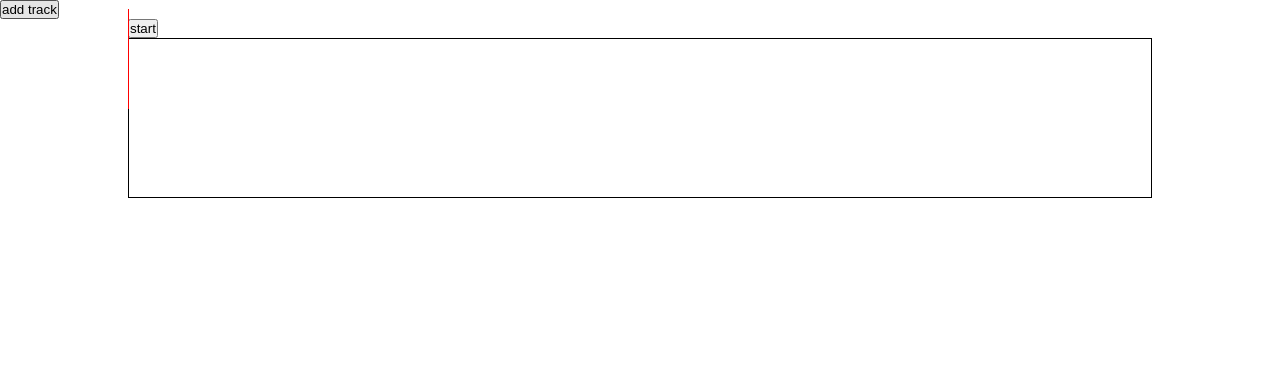
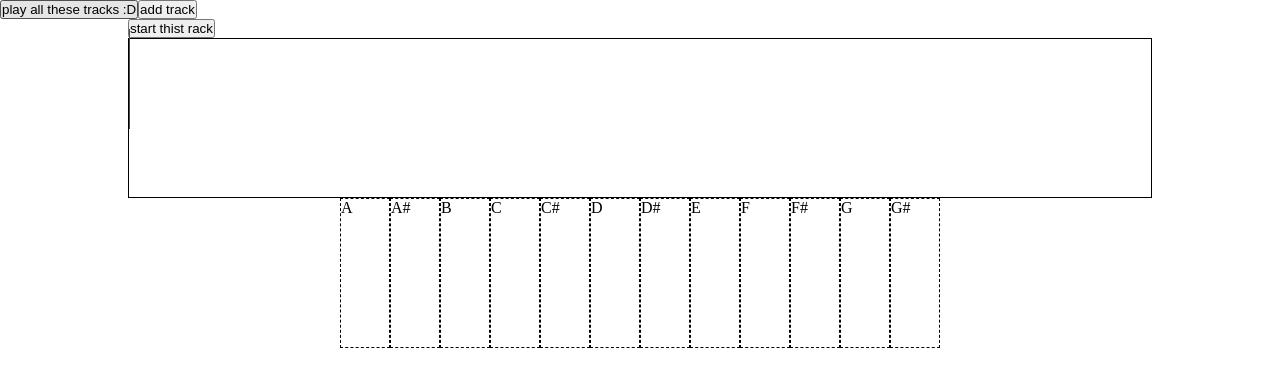
Before and after one commit to KevinLee3627/piano-thing, a React (Vite) app: page / in a window 1280 px wide. Shown: the top 386 px of the page. Built offline with nearby package versions, Linux system fonts and the light colour scheme.

Commit message:
feat: whole lotta stuff...mulitple track playback at once

```diff
--- a/src/App.tsx
+++ b/src/App.tsx
@@ -6,11 +6,24 @@ import { trackSlice } from './app/trackSlice';
 function App() {
   const dispatch = useAppDispatch();
   const tracks = useAppSelector((state) => state.tracks);
-  console.log(tracks);
-
   return (
     <GlobalAudioContextProvider>
       <div>
+        {/* <p>Playing? {project.isPlaying ? 'Yerp' : 'Nope'}</p> */}
+        {/* <button onClick={() => dispatch(projectSlice.actions.startPlayback())}>
+          play track(s)
+        </button> */}
+        <button
+          onClick={() => {
+            Object.values(tracks).forEach((track) =>
+              dispatch(
+                trackSlice.actions.startTrack({ trackId: track.trackId })
+              )
+            );
+          }}
+        >
+          play all these tracks :D
+        </button>
         <button onClick={() => dispatch(trackSlice.actions.addTrack())}>
           add track
         </button>
--- /dev/null
+++ b/src/app/projectSlice.ts
@@ -0,0 +1,22 @@
+import { createSlice } from '@reduxjs/toolkit';
+
+interface ProjectState {
+  isPlaying: boolean;
+}
+
+const initialState: ProjectState = {
+  isPlaying: false,
+};
+
+export const projectSlice = createSlice({
+  name: 'project',
+  initialState,
+  reducers: {
+    startPlayback: (state) => {
+      state.isPlaying = true;
+    },
+    stopPlayback: (state) => {
+      state.isPlaying = false;
+    },
+  },
+});
--- a/src/app/store.ts
+++ b/src/app/store.ts
@@ -1,9 +1,11 @@
 import { configureStore } from '@reduxjs/toolkit';
 import { trackSlice } from './trackSlice';
+import { projectSlice } from './projectSlice';
 
 export const store = configureStore({
   reducer: {
     tracks: trackSlice.reducer,
+    project: projectSlice.reducer,
   },
 });
 
--- a/src/app/trackSlice.ts
+++ b/src/app/trackSlice.ts
@@ -18,6 +18,7 @@ interface Block {
 interface Track {
   trackId: string;
   blocks: Record<string, Block>;
+  isPlaying: boolean;
 }
 
 export type TrackState = Record<string, Track>;
@@ -27,6 +28,7 @@ const initialState: TrackState = {
   [initialTrackID]: {
     trackId: initialTrackID,
     blocks: {},
+    isPlaying: false,
   },
 };
 
@@ -39,7 +41,14 @@ export const trackSlice = createSlice({
       state[newTrackId] = {
         trackId: newTrackId,
         blocks: {},
+        isPlaying: false,
       };
+    },
+    startTrack: (state, action: PayloadAction<Pick<Track, 'trackId'>>) => {
+      state[action.payload.trackId].isPlaying = true;
+    },
+    stopTrack: (state, action: PayloadAction<Pick<Track, 'trackId'>>) => {
+      state[action.payload.trackId].isPlaying = false;
     },
     addBlock: (
       state,
--- a/src/components/Block.tsx
+++ b/src/components/Block.tsx
@@ -3,6 +3,7 @@ import { useAppDispatch, useAppSelector } from '../app/hooks';
 import { trackSlice } from '../app/trackSlice';
 
 interface BlockProps {
+  trackId: string;
   blockId: string;
   startTime: number;
   duration: number;
@@ -15,7 +16,7 @@ interface BlockProps {
 export const Block = (props: BlockProps) => {
   const dispatch = useAppDispatch();
   const blockInfo = useAppSelector(
-    (state) => state.tracks.blocks[props.blockId]
+    (state) => state.tracks[props.trackId].blocks[props.blockId]
   );
 
   const [pointerIsPressed, setPointerIsPressed] = useState(false);
@@ -29,6 +30,7 @@ export const Block = (props: BlockProps) => {
       (props.duration / props.trackLength) * props.trackDimensions.width;
     dispatch(
       trackSlice.actions.editBlock({
+        trackId: props.trackId,
         blockId: props.blockId,
         dims: {
           left: newLeft,
@@ -65,6 +67,7 @@ export const Block = (props: BlockProps) => {
           props.trackLength;
         dispatch(
           trackSlice.actions.editBlock({
+            trackId: props.trackId,
             blockId: props.blockId,
             startTime: newStartTime,
           })
@@ -82,6 +85,7 @@ export const Block = (props: BlockProps) => {
             (props.duration / props.trackLength) * props.trackDimensions.width;
           dispatch(
             trackSlice.actions.editBlock({
+              trackId: props.trackId,
               blockId: props.blockId,
               dims: {
                 left: newLeft,
--- a/src/components/Keyboard.tsx
+++ b/src/components/Keyboard.tsx
@@ -2,7 +2,7 @@ import { useAppDispatch } from '../app/hooks';
 import { trackSlice } from '../app/trackSlice';
 import { getNoteFreqByName, noteMapping } from '../util/noteUtils';
 
-export const Keyboard = () => {
+export const Keyboard = ({ trackId }: { trackId: string }) => {
   const dispatch = useAppDispatch();
   return (
     <div style={{ display: 'flex', justifyContent: 'center' }}>
@@ -18,6 +18,7 @@ export const Keyboard = () => {
             onClick={() => {
               dispatch(
                 trackSlice.actions.addBlock({
+                  trackId,
                   startTime: 0,
                   duration: 1,
                   frequency: getNoteFreqByName(`${note}4`),
--- a/src/components/Sequencer.tsx
+++ b/src/components/Sequencer.tsx
@@ -1,9 +1,11 @@
 import { useEffect, useRef, useState } from 'react';
 import { useResizeObserver } from '../hooks/useResizeObserver';
-import { useAppSelector } from '../app/hooks';
+import { useAppDispatch, useAppSelector } from '../app/hooks';
 import { Block } from './Block';
 import { Playhead } from './Playhead';
 import { useGlobalAudioContext } from '../context/audioContext';
+import { Keyboard } from './Keyboard';
+import { trackSlice } from '../app/trackSlice';
 
 const FPS = 60;
 const MS_PER_FRAME = 1000 / FPS;
@@ -14,15 +16,16 @@ interface TrackProps {
 
 export const Sequencer = (props: TrackProps) => {
   const audioContext = useGlobalAudioContext();
+  const dispatch = useAppDispatch();
 
   const trackStartTime = useRef(audioContext.currentTime);
   const [playbackTime, setPlaybackTime] = useState(0); // NOTE: Used for ui/animation/rendering
   const [trackLength, setTrackLength] = useState(3); // secs
   const { ref: trackRef, dimensions: trackDimensions } = useResizeObserver();
-  const blocks = useAppSelector((state) => state.tracks[props.trackId].blocks);
+  const track = useAppSelector((state) => state.tracks[props.trackId]);
 
   const playTrack = () => {
-    Object.values(blocks).forEach((note) => {
+    Object.values(track.blocks).forEach((note) => {
       const startTime = audioContext.currentTime + note.startTime;
       const duration = note.duration;
 
@@ -72,7 +75,7 @@ export const Sequencer = (props: TrackProps) => {
   };
 
   const startPlaybackAndUIUpdates = () => {
-    if (Object.keys(blocks).length === 0) return;
+    if (Object.keys(track.blocks).length === 0) return;
     setPlaybackTime(0);
     trackStartTime.current = audioContext.currentTime;
     playTrack();
@@ -80,10 +83,16 @@ export const Sequencer = (props: TrackProps) => {
   };
 
   const stopUIUpdates = () => {
-    if (animationRef.current) {
-      cancelAnimationFrame(animationRef.current);
+    if (animationRef.current) cancelAnimationFrame(animationRef.current);
+    dispatch(trackSlice.actions.stopTrack({ trackId: props.trackId }));
+  };
+
+  // Triggered by button to play all tracksa t once
+  useEffect(() => {
+    if (track.isPlaying) {
+      startPlaybackAndUIUpdates();
     }
-  };
+  }, [track.isPlaying]);
 
   useEffect(() => {
     return () => {
@@ -97,14 +106,14 @@ export const Sequencer = (props: TrackProps) => {
         height: '100%',
         width: '80%',
         margin: '0 auto',
-        position: 'relative',
       }}
     >
-      <button onCanPlay={startPlaybackAndUIUpdates}>start</button>
+      <button onClick={startPlaybackAndUIUpdates}>start thist rack</button>
       <div
         style={{
           height: '50%',
           border: '1px solid black',
+          position: 'relative',
         }}
         ref={trackRef}
       >
@@ -113,15 +122,17 @@ export const Sequencer = (props: TrackProps) => {
           trackLength={trackLength}
           currentTime={playbackTime}
         />
-        {Object.entries(blocks).map(([blockId, block]) => (
+        {Object.entries(track.blocks).map(([blockId, block]) => (
           <Block
             key={blockId}
+            trackId={props.trackId}
             {...block}
             trackDimensions={trackDimensions}
             trackLength={trackLength}
           />
         ))}
       </div>
+      <Keyboard trackId={props.trackId} />
     </div>
   );
 };
```
